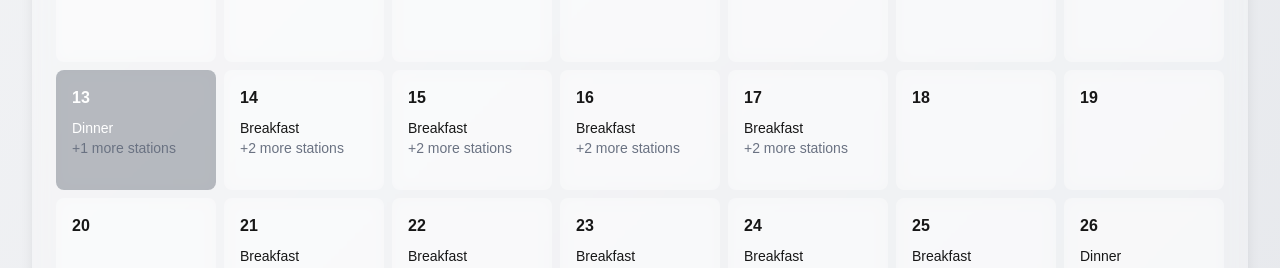
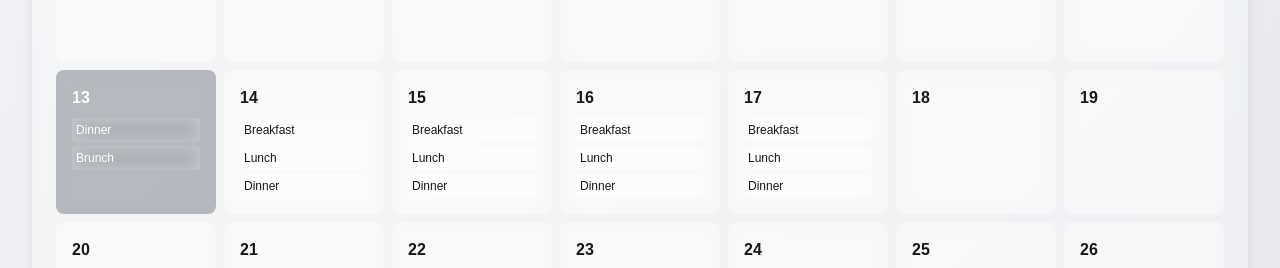
Before and after one commit to JadonLee8/dining_cal, a Next.js app: page / in a window 1280 px wide. Shown: the part 526-794 px from the top of the page. Built offline with nearby package versions, Linux system fonts and the light colour scheme.

Commit message:
need to fix hover thing going behind other stuff

```diff
--- a/app/page.tsx
+++ b/app/page.tsx
@@ -239,7 +239,7 @@ export default function Home() {
             {days.map((day, index) => (
               <div
                 key={index}
-                className={`p-4 rounded-lg min-h-[120px] cursor-pointer transition-colors backdrop-blur-sm ${
+                className={`p-4 rounded-lg min-h-[120px] cursor-pointer transition-colors backdrop-blur-sm relative ${
                   day === selectedDate
                     ? 'bg-gray-800/30 text-white'
                     : day
@@ -253,15 +253,31 @@ export default function Home() {
                     <div className="font-semibold mb-2">
                       {new Date(day).getUTCDate()}
                     </div>
-                    <div className="text-sm">
-                      {getMenuItems(day).slice(0, 1).map((station, i) => (
-                        <div key={i} className="truncate">
-                          {station.periodName}
+                    <div className="space-y-1 relative z-30">
+                      {getMenuItems(day).map((period, i) => (
+                        <div
+                          key={i}
+                          className={`text-xs p-1 rounded bg-white/30 backdrop-blur-sm transition-colors cursor-pointer relative group ${
+                            period.periodName.toLowerCase().includes('breakfast')
+                              ? 'hover:bg-blue-400/50'
+                              : period.periodName.toLowerCase().includes('lunch')
+                              ? 'hover:bg-green-400/50'
+                              : period.periodName.toLowerCase().includes('dinner')
+                              ? 'hover:bg-purple-400/50'
+                              : 'hover:bg-orange-400/50'
+                          }`}
+                        >
+                          {period.periodName}
+                          <div className="absolute left-0 top-full mt-1 w-48 bg-white/90 backdrop-blur-sm rounded-lg shadow-lg p-2 text-xs opacity-0 invisible group-hover:opacity-100 group-hover:visible transition-all duration-200 z-[100]">
+                            {period.stations.map((station, stationIndex) => (
+                              <div key={stationIndex} className="py-1">
+                                <div className="font-semibold text-gray-700">{station.stationName}</div>
+                                <div className="text-gray-600 truncate">{station.items[0]}</div>
+                              </div>
+                            ))}
+                          </div>
                         </div>
                       ))}
-                      {getMenuItems(day).length > 1 && (
-                        <div className="text-gray-500">+{getMenuItems(day).length - 1} more stations</div>
-                      )}
                     </div>
                   </>
                 )}
```
